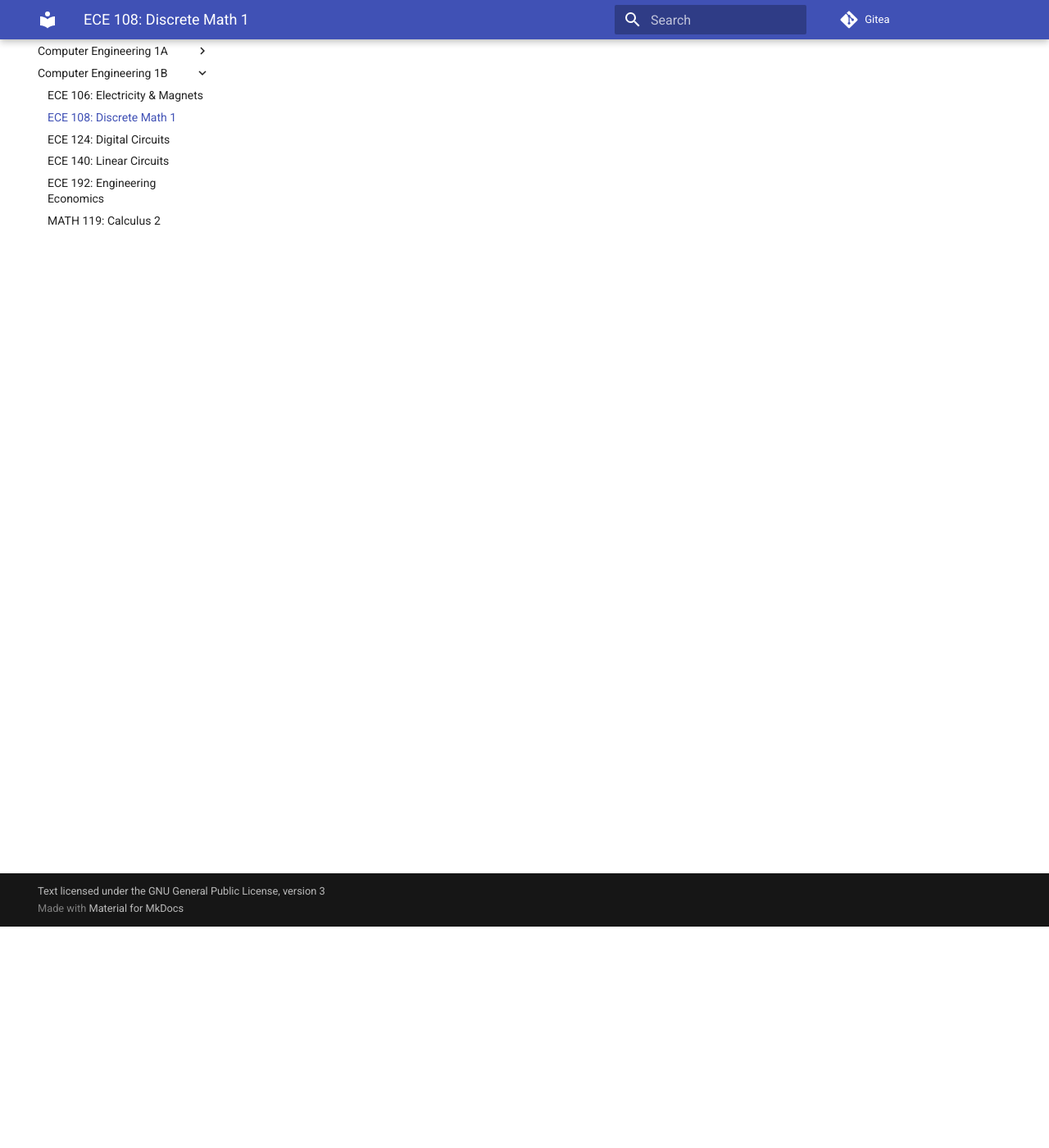
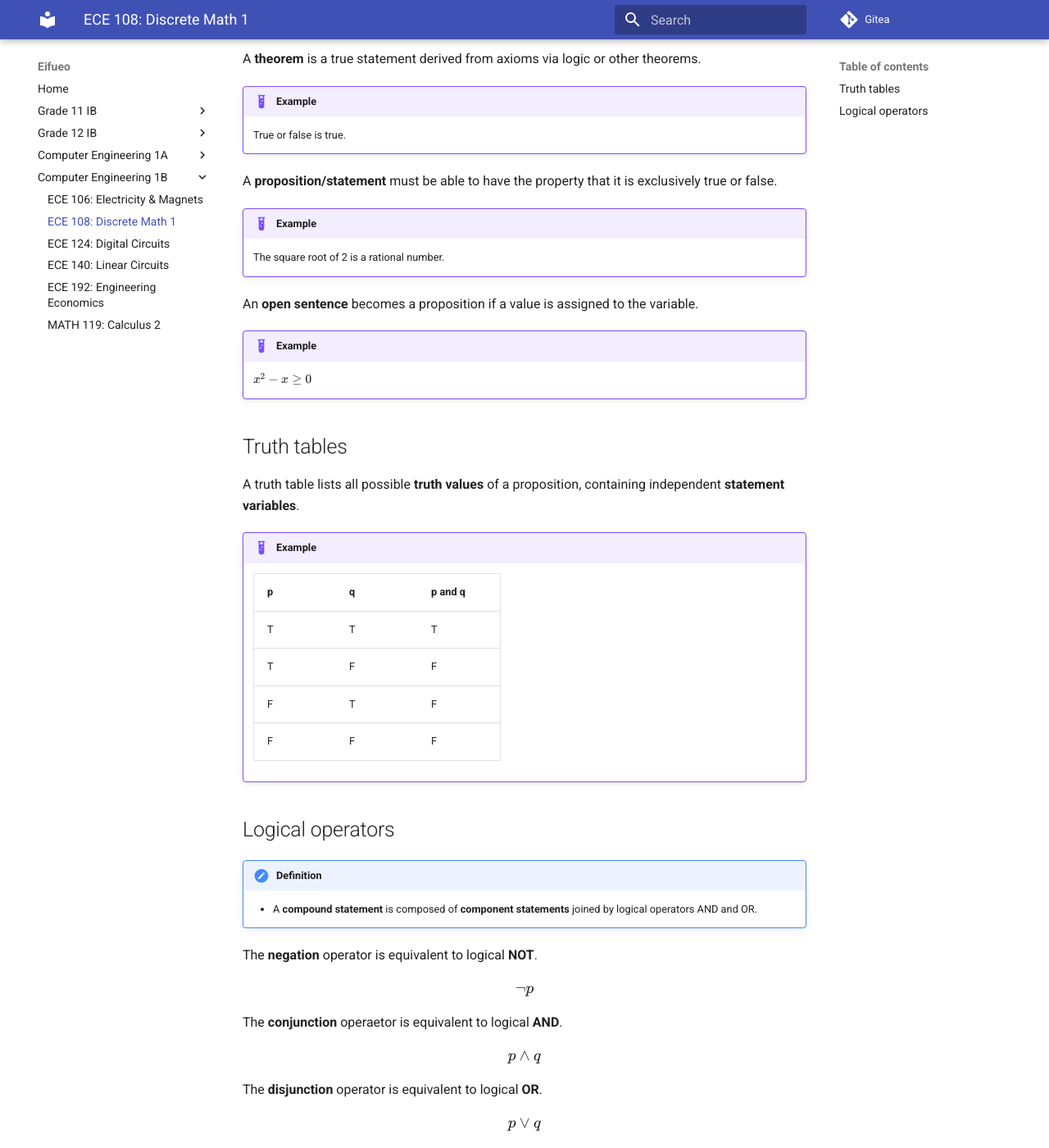
Before and after one commit to potatoeggy/eifueo, an MkDocs documentation site: the page built from docs/1b/ece108.md, in a window 1280 px wide and 1400 px high, scrolled down 270 px. Shown: the whole window at 82% size. Built offline with MkDocs 1.6.1 and Material for MkDocs 9.7.7, drawn with Linux system fonts in a browser that asks for light colours; some of the changed text lies outside the part shown.

Commit message:
ece108: day 1 update

```diff
--- a/docs/1b/ece108.md
+++ b/docs/1b/ece108.md
@@ -1,3 +1,61 @@
 # ECE 108: Discrete Math 1
 
+An **axiom** is a defined core assumption held to be true.
+
+!!! example
+    True is not false.
+
+A **theorem** is a true statement derived from axioms via logic or other theorems.
+
+!!! example
+    True or false is true.
+
+A **proposition/statement** must be able to have the property that it is exclusively true or false.
+
+!!! example
+    The square root of 2 is a rational number.
+
+An **open sentence** becomes a proposition if a value is assigned to the variable.
+
+!!! example
+    $x^2-x\geq 0$
+
 ## Truth tables
+
+A truth table lists all possible **truth values** of a proposition, containing independent **statement variables**.
+
+!!! example
+    | p | q | p and q |
+    | --- | --- | --- |
+    | T | T | T |
+    | T | F | F |
+    | F | T | F |
+    | F | F | F |
+
+## Logical operators
+
+!!! definition
+    - A **compound statement** is composed of **component statements** joined by logical operators AND and OR.
+
+The **negation** operator is equivalent to logical **NOT**.
+
+$$\neg p$$
+
+The **conjunction** operaetor is equivalent to logical **AND**.
+
+$$p\wedge q$$
+
+The **disjunction** operator is equivalent to logical **OR**.
+
+$$p\vee q$$
+
+The **implication** sign requires that if $p$ is true, $q$ is true, such that *$p$ implies $q$*. The first symbol is the **hypothesis** and the second symbol is the **conclusion**.
+
+$$p\implies q$$
+
+| $p$ | $q$ | $p\implies q$ |
+| --- | --- | --- |
+| T | T | T |
+| T | F | F |
+| F | T | T |
+| F | F | F |
```
